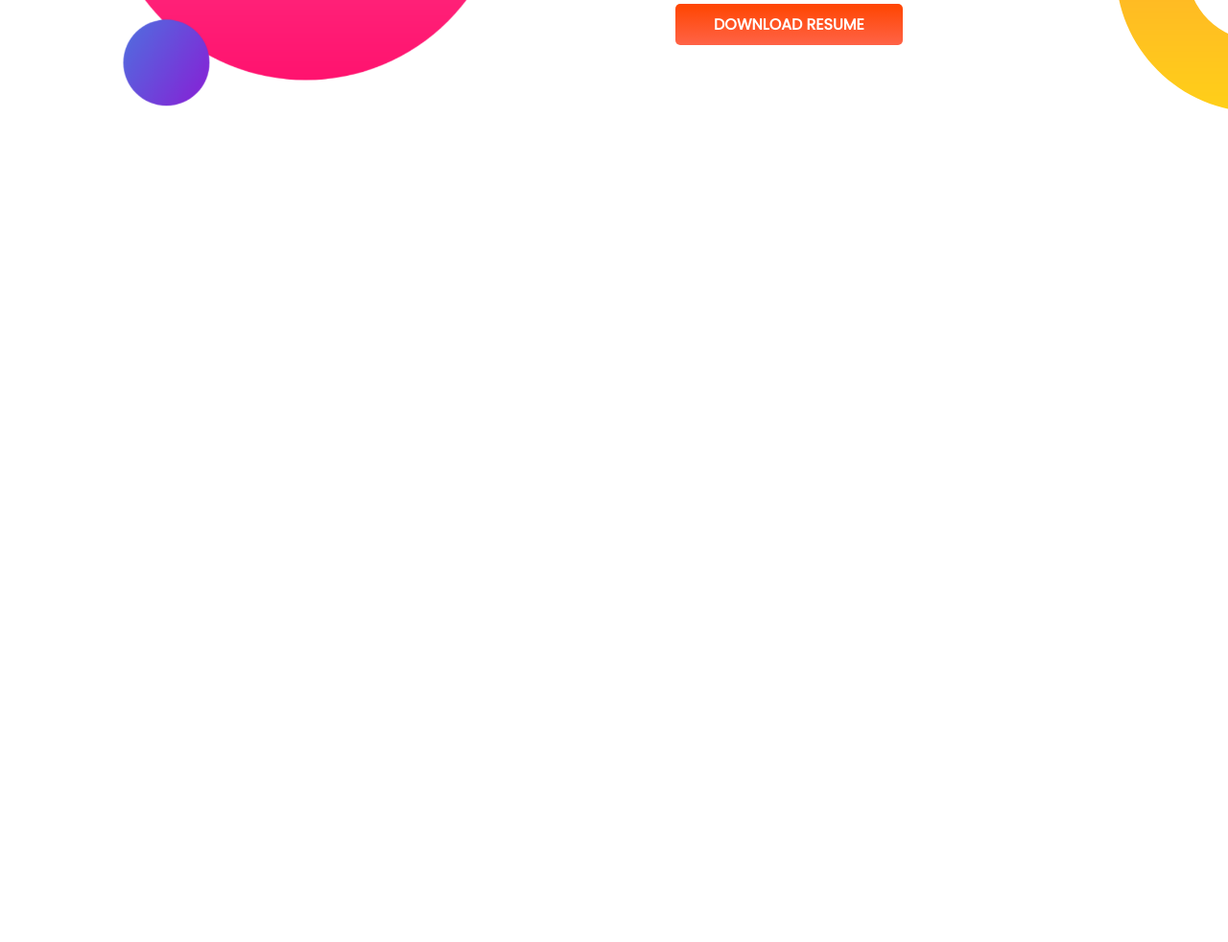
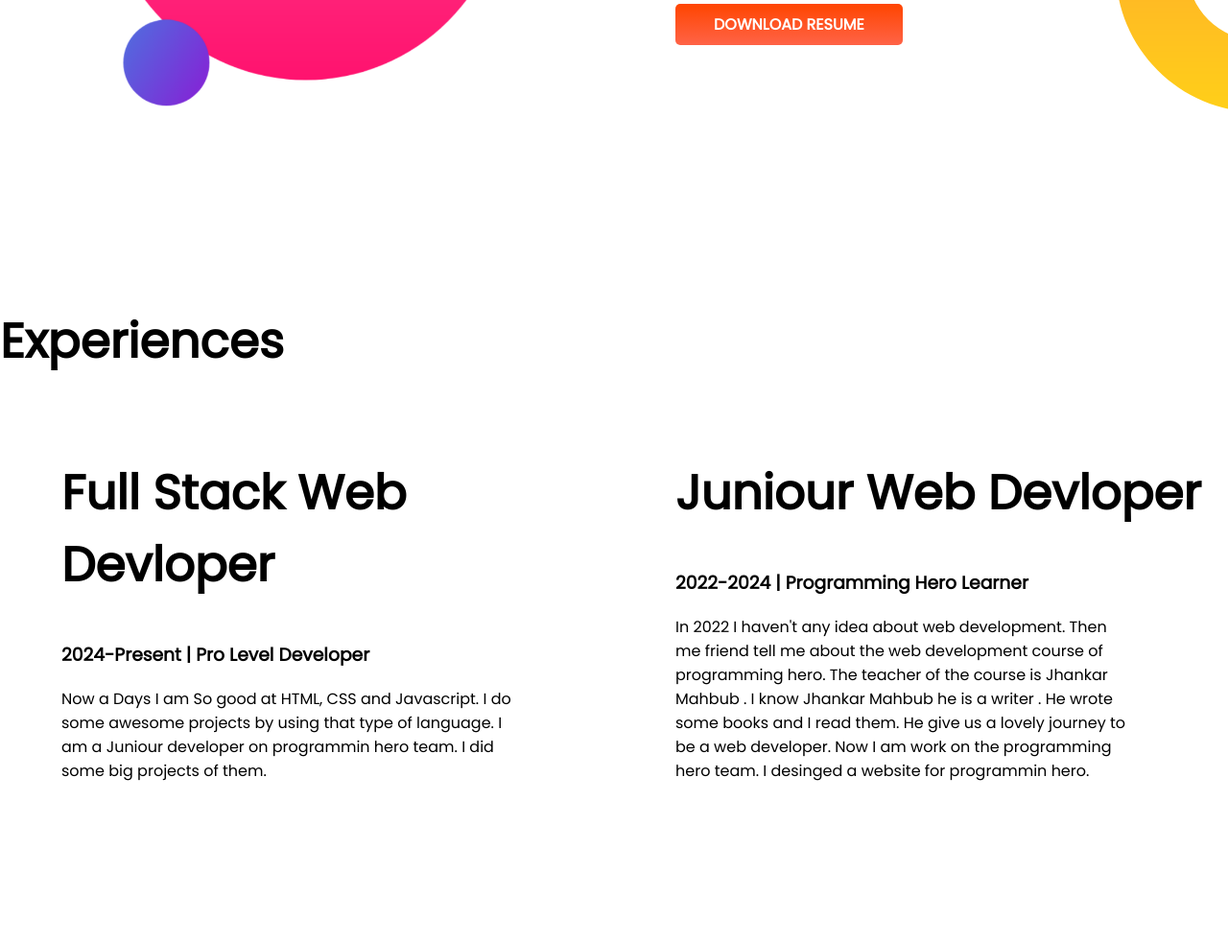
Before and after one commit to Mezan2002/mezan-portfolio, a plain HTML site: page index.html in a window 1280 px wide. Shown: the part 1004-1986 px from the top of the page at 96% size. Before the commit the page ends 1281 px from the top, so only its background shows below. Drawn offline with Linux system fonts and the light colour scheme.

Commit message:
working on exp section

```diff
--- a/css/style.css
+++ b/css/style.css
@@ -8,7 +8,7 @@ h1 {
 .orangered-color {
   color: orangered;
 }
-section {
+.flexi-container {
   display: flex;
   padding-bottom: 150px;
 }
--- a/index.html
+++ b/index.html
@@ -14,7 +14,7 @@
     <link rel="stylesheet" href="css/style.css" />
   </head>
   <body>
-    <section class="top-ban">
+    <section class="top-ban flexi-container">
       <div class="half-width">
         <h1>Welcome To</h1>
         <h1><span class="orangered-color">Mezanur Rahman</span> World!</h1>
@@ -35,7 +35,7 @@
         <img src="images/mezan-first-bg.png" alt="mezan's photo" />
       </div>
     </section>
-    <section class="mission">
+    <section class="mission flexi-container">
       <div class="half-width">
         <img src="images/mezan_bg2.png" alt="background-2" />
       </div>
@@ -53,5 +53,31 @@
         >
       </div>
     </section>
+    <section class="exp">
+      <h1>Experiences</h1>
+      <div class="flexi-container">
+        <div class="half-width">
+          <h1>Full Stack Web Devloper</h1>
+          <h3>2024-Present | Pro Level Developer</h3>
+          <p>
+            Now a Days I am So good at HTML, CSS and Javascript. I do some
+            awesome projects by using that type of language. I am a Juniour
+            developer on programmin hero team. I did some big projects of them.
+          </p>
+        </div>
+        <div class="half-width">
+          <h1>Juniour Web Devloper</h1>
+          <h3>2022-2024 | Programming Hero Learner</h3>
+          <p>
+            In 2022 I haven't any idea about web development. Then me friend
+            tell me about the web development course of programming hero. The
+            teacher of the course is Jhankar Mahbub . I know Jhankar Mahbub he
+            is a writer . He wrote some books and I read them. He give us a
+            lovely journey to be a web developer. Now I am work on the
+            programming hero team. I desinged a website for programmin hero.
+          </p>
+        </div>
+      </div>
+    </section>
   </body>
 </html>
```
